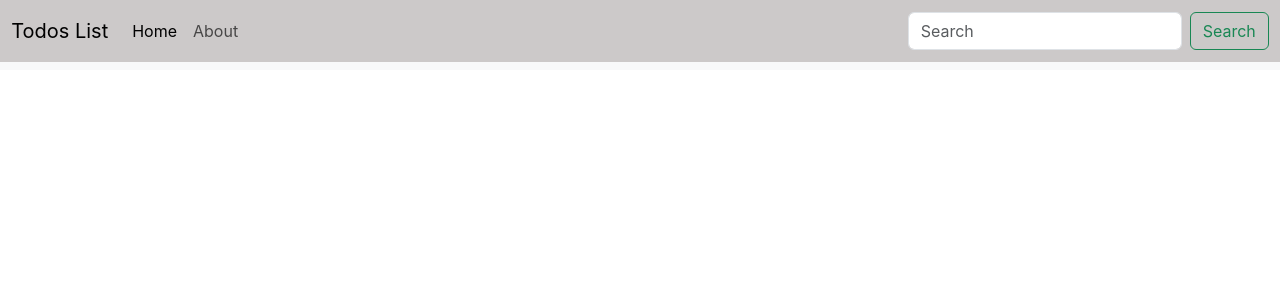
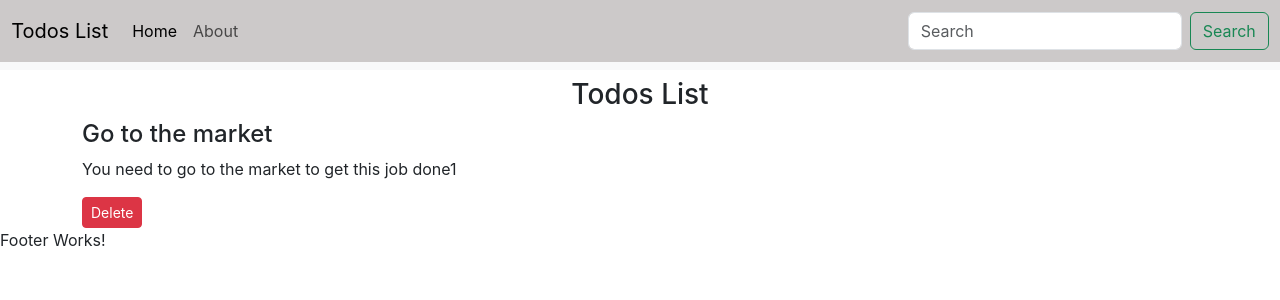
Before and after one commit to Karan-Babar/todos-list_React, a React (Create React App) app: page / in a window 1280 px wide. Shown: the top 300 px of the page. Built offline with nearby package versions, Linux system fonts and the light colour scheme.

Commit message:
Add new folder MyComponents in that create some js files.  Add some todo list. Create Delete Button.

```diff
--- a/public/index.html
+++ b/public/index.html
@@ -12,7 +12,7 @@
     <link rel="apple-touch-icon" href="%PUBLIC_URL%/logo192.png" />
 
     <link rel="manifest" href="%PUBLIC_URL%/manifest.json" />
-    <link href="https://cdn.jsdelivr.net/npm/bootstrap@5.3.8/dist/css/bootstrap.min.css" rel="stylesheet" integrity="sha384-sRIl4kxILFvY47J16cr9ZwB07vP4J8+LH7qKQnuqkuIAvNWLzeN8tE5YBujZqJLB" crossorigin="anonymous">
+    <link href="https://cdn.jsdelivr.net/npm/bootstrap@5.3.8/dist/css/bootstrap.min.css" rel="stylesheet" integrity="sha384-sRIl4kxILFvY47J16cr9ZwB07vP4J8+LH7qKQnuqkuIAvNWLzeN8tE5YBujZqJLB" crossorigin="anonymous"/>
 
     <title>My Todos List</title>
   </head>
--- a/src/App.js
+++ b/src/App.js
@@ -1,32 +1,34 @@
 import logo from './logo.svg';
 import './App.css';
+import {Header} from "./MyComponents/Header";
+import Todos from "./MyComponents/Todos";
+import Footer from "./MyComponents/Footer";
+
 
 function App() {
+  let todos = [
+    {
+      sno: 1,
+      title: "Go to the market",
+      desc: "You need to go to the market to get this job done1"
+    },
+     {
+      sno: 2,
+      title: "Go to the mall",
+      desc: "You need to go to the market to get this job done2"
+    },
+     {
+      sno: 3,
+      title: "Go to the Gym",
+      desc: "You need to go to the market to get this job done3"
+    },
+  ]
   return (
     <>
-    <nav className="navbar navbar-expand-lg bg-body-tertiary">
-  <div className="container-fluid">
-    <a className="navbar-brand" href="#">Todos List</a>
-    <button className="navbar-toggler" type="button" data-bs-toggle="collapse" data-bs-target="#navbarSupportedContent" aria-controls="navbarSupportedContent" aria-expanded="false" aria-label="Toggle navigation">
-      <span className="navbar-toggler-icon"></span>
-    </button>
-    <div className="collapse navbar-collapse" id="navbarSupportedContent">
-      <ul className="navbar-nav me-auto mb-2 mb-lg-0">
-        <li className="nav-item">
-          <a className="nav-link active" aria-current="page">Home</a>
-        </li>
-        <li className="nav-item">
-          <a className="nav-link" href="#">About</a>
-        </li>
-      </ul>
-      <form className="d-flex" role="search">
-        <input className="form-control me-2" type="search" placeholder="Search" aria-label="Search"/>
-        <button className="btn btn-outline-success" type="submit">Search</button>
-      </form>
-    </div>
-  </div>
-</nav>
-      </>
+      <Header />
+      <Todos Todos={todos}/>
+      <Footer />
+    </>
   );
 }
 
--- /dev/null
+++ b/src/MyComponents/Footer.js
@@ -0,0 +1,10 @@
+
+ const Footer = () => {
+  return (
+    <div>
+      Footer Works!
+    </div>
+  )
+}
+
+export default Footer
--- /dev/null
+++ b/src/MyComponents/Header.js
@@ -0,0 +1,29 @@
+
+export function Header() {
+  return (
+       <nav className="navbar navbar-expand-lg bg-body-tertiary">
+  <div className="container-fluid">
+    <a className="navbar-brand" href="#">Todos List</a>
+    <button className="navbar-toggler" type="button" data-bs-toggle="collapse" data-bs-target="#navbarSupportedContent" aria-controls="navbarSupportedContent" aria-expanded="false" aria-label="Toggle navigation">
+      <span className="navbar-toggler-icon"></span>
+    </button>
+    <div className="collapse navbar-collapse" id="navbarSupportedContent">
+      <ul className="navbar-nav me-auto mb-2 mb-lg-0">
+        <li className="nav-item">
+          <a className="nav-link active" aria-current="page">Home</a>
+        </li>
+        <li className="nav-item">
+          <a className="nav-link" href="#">About</a>
+        </li>
+      </ul>
+      <form className="d-flex" role="search">
+        <input className="form-control me-2" type="search" placeholder="Search" aria-label="Search"/>
+        <button className="btn btn-outline-success" type="submit">Search</button>
+      </form>
+    </div>
+  </div>
+</nav>
+  )
+}
+
+export default Header;
--- /dev/null
+++ b/src/MyComponents/Todo.js
@@ -0,0 +1,12 @@
+
+ const Todo = ({todo}) => {
+   return (
+     <div>
+       <h4>{todo.title}</h4>
+       <p>{todo.desc}</p>
+       <button className="btn btn-sm btn-danger">Delete</button>
+     </div>
+   )
+ }
+
+ export default Todo;
--- /dev/null
+++ b/src/MyComponents/Todos.js
@@ -0,0 +1,13 @@
+
+import Todo from "../MyComponents/Todo";
+
+const Todos  = (props) => {
+    return (
+        <div className="container">
+            <h3 className="text-center my-2">Todos List</h3>
+            <Todo todo={props.Todos[0]}/>
+        </div>
+    )
+}
+
+export default Todos;
```
